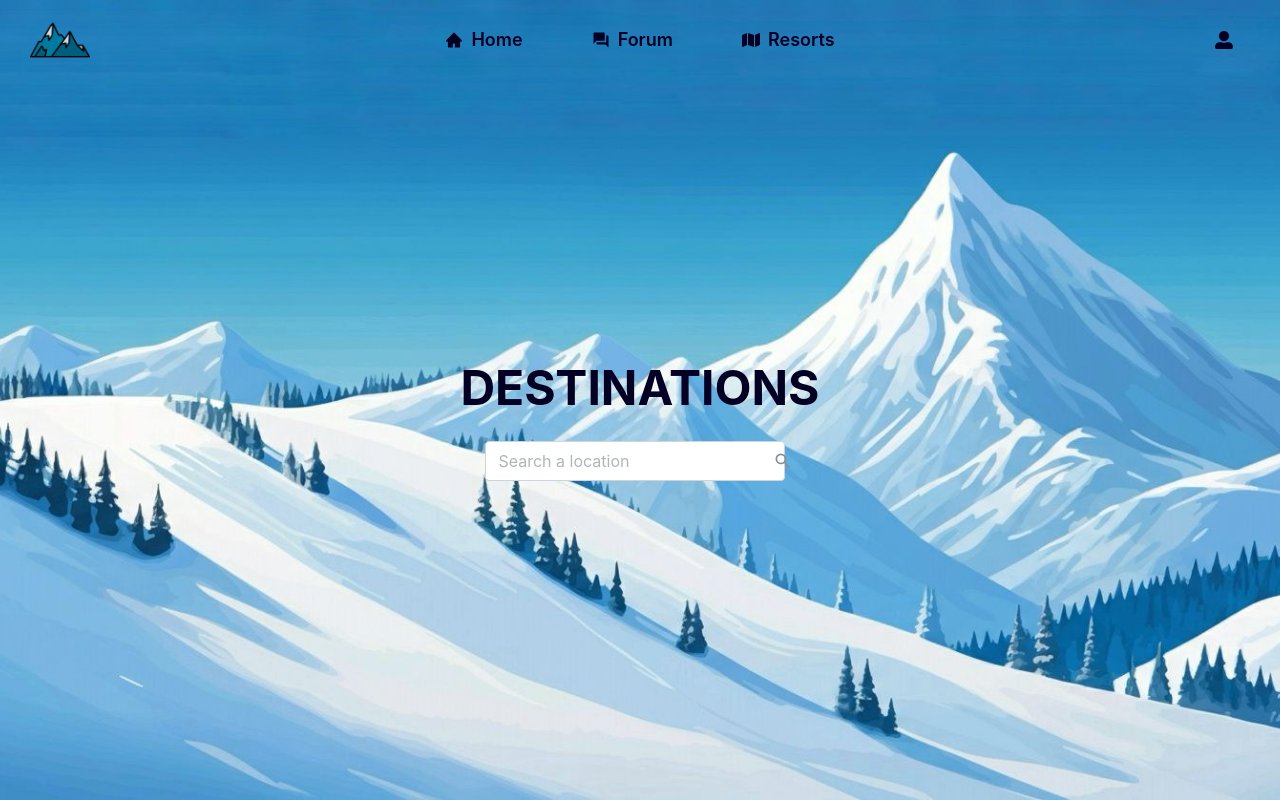
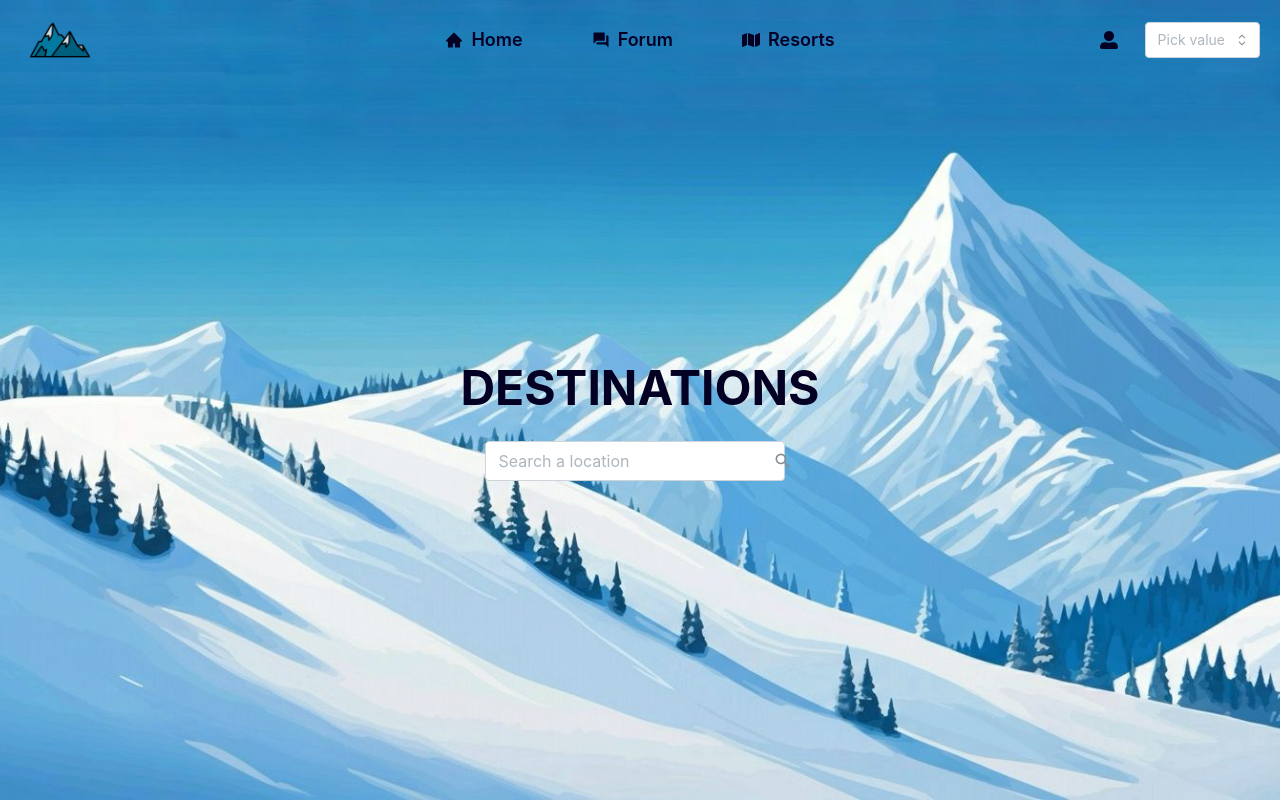
Before and after one commit to ABuzenchi/MySkiApp, a React (Vite) app in the folder client/: page / in a window 1280 px wide. Built offline with nearby package versions, Linux system fonts and the light colour scheme.

Commit message:
Added LanguageSelector component

```diff
--- /dev/null
+++ b/client/src/components/LanguageSelector/LanguageSelector.tsx
@@ -0,0 +1,50 @@
+import { useState } from 'react';
+import { Combobox, Input, InputBase, useCombobox } from '@mantine/core';
+
+const groceries = [
+  'En',
+  'Ro',
+];
+
+const LanguageSelector=()=> {
+  const combobox = useCombobox({
+    onDropdownClose: () => combobox.resetSelectedOption(),
+  });
+
+  const [value, setValue] = useState<string | null>(null);
+
+  const options = groceries.map((item) => (
+    <Combobox.Option value={item} key={item}>
+      {item}
+    </Combobox.Option>
+  ));
+
+  return (
+    <Combobox
+      store={combobox}
+      withinPortal={false}
+      onOptionSubmit={(val) => {
+        setValue(val);
+        combobox.closeDropdown();
+      }}
+    >
+      <Combobox.Target>
+        <InputBase
+          component="button"
+          type="button"
+          pointer
+          rightSection={<Combobox.Chevron />}
+          onClick={() => combobox.toggleDropdown()}
+          rightSectionPointerEvents="none"
+        >
+          {value || <Input.Placeholder>Pick value</Input.Placeholder>}
+        </InputBase>
+      </Combobox.Target>
+
+      <Combobox.Dropdown>
+        <Combobox.Options>{options}</Combobox.Options>
+      </Combobox.Dropdown>
+    </Combobox>
+  );
+}
+export default LanguageSelector;
--- a/client/src/components/header/header.tsx
+++ b/client/src/components/header/header.tsx
@@ -8,6 +8,7 @@ import UserProfile from "../user-profile/user-profile";
 import ResortsOptions from "../resortsOptions/resortsOptions";
 import useDevice, { DeviceTypes } from "../../hooks/useDevice";
 import { EnDictionary } from "../../dictionaries/en";
+import LanguageSelector from "../LanguageSelector/LanguageSelector";
 
 const Header = () => {
   const { device } = useDevice();
@@ -87,6 +88,7 @@ const Header = () => {
       )}
       <div className={classes.rightSection}>
         <UserProfile />
+        <LanguageSelector/>
       </div>
     </div>
   );
```
Also changed, not shown: client/src/components/LanguageSelector/LanguageSelector.module.css (added).
